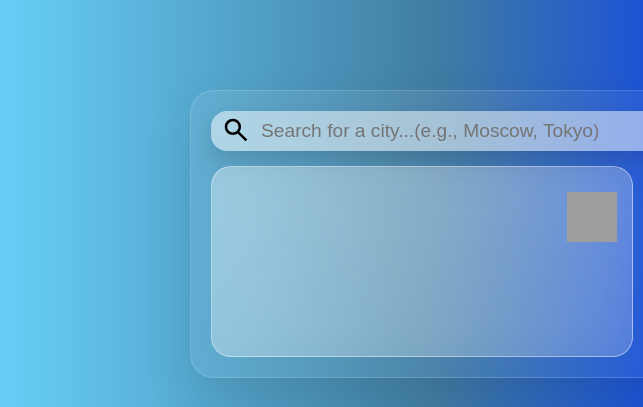
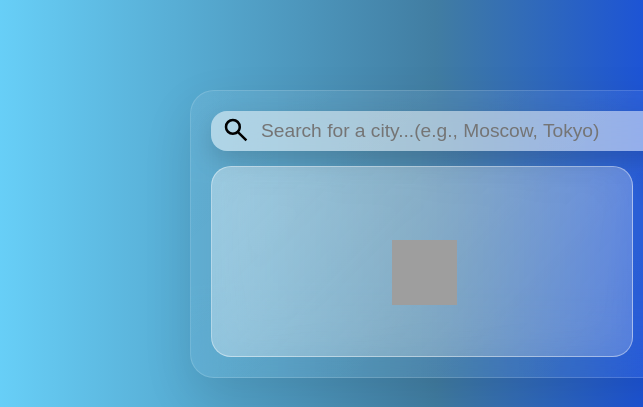
Before and after one commit to haramburum/odin-weather-app, a website built with webpack: page src/template.html in a window 1280 px wide. Shown: the top 407 px of the page, 0-643 px from the left. Built offline with nearby package versions, Linux system fonts and the light colour scheme; no server answers; grey boxes are pictures that could not be loaded; files whose address does not match are found by name.

Commit message:
refactor: rewrite style of weather card

```diff
--- a/src/css/styles.css
+++ b/src/css/styles.css
@@ -95,8 +95,11 @@ body {
 }
 
 .weather-card__main {
-  display: flex;
-  flex-direction: column;
+  display: grid;
+  grid-template-areas:
+    "location ."
+    "temp icon"
+    ". descr";
   grid-area: main;
   background: linear-gradient(
     135deg,
@@ -113,14 +116,16 @@ body {
 
 .weather-card__location {
   font-size: 2.5rem;
+  grid-area: location;
 }
 
 .weather-card__temp {
   color: #ffffff;
-  font-size: 6rem;
+  font-size: 5rem;
   font-weight: 200;
   line-height: 1;
   text-shadow: 0 4px 15px rgba(0, 0, 0, 0.3);
+  grid-area: temp;
 }
 
 .weather-card__description {
@@ -128,13 +133,15 @@ body {
   align-self: flex-end;
   margin-top: auto;
   color: #fff;
+  grid-area: descr;
 }
 
 .weather-card__icon {
-  width: 50px;
-  height: 50px;
+  width: 65px;
+  height: 65px;
   align-self: flex-end;
   margin-bottom: 5px;
+  grid-area: icon;
 }
 
 .weather-card__details {
```
